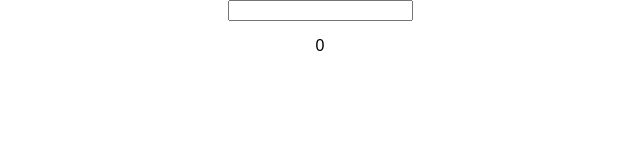
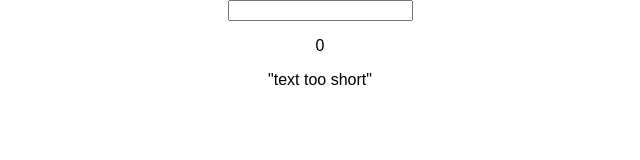
Before and after one commit to RedLeader12/ReactTest2, a React (Create React App) app: page / in a window 1280 px wide. Shown: the top 160 px of the page, without its empty margins (320-960 px from the left). Built offline with nearby package versions, Linux system fonts and the light colour scheme.

Commit message:
Added an if statement to write whether text length was long or short enough

```diff
--- a/src/Validation/Validation.js
+++ b/src/Validation/Validation.js
@@ -1,9 +1,22 @@
 import React from 'react';
 
 const validation = (props) => {
+
+    let response = null
+
+    if(props.length < 5){
+        response = (
+            <p>"text too short"</p>
+        )
+    } else {
+        response = (
+            <p>"text long enough"</p>
+        )
+    }
     return (
     <div>
         <p> {props.length}</p>
+        {response}
     </div>
     )
 };
```
